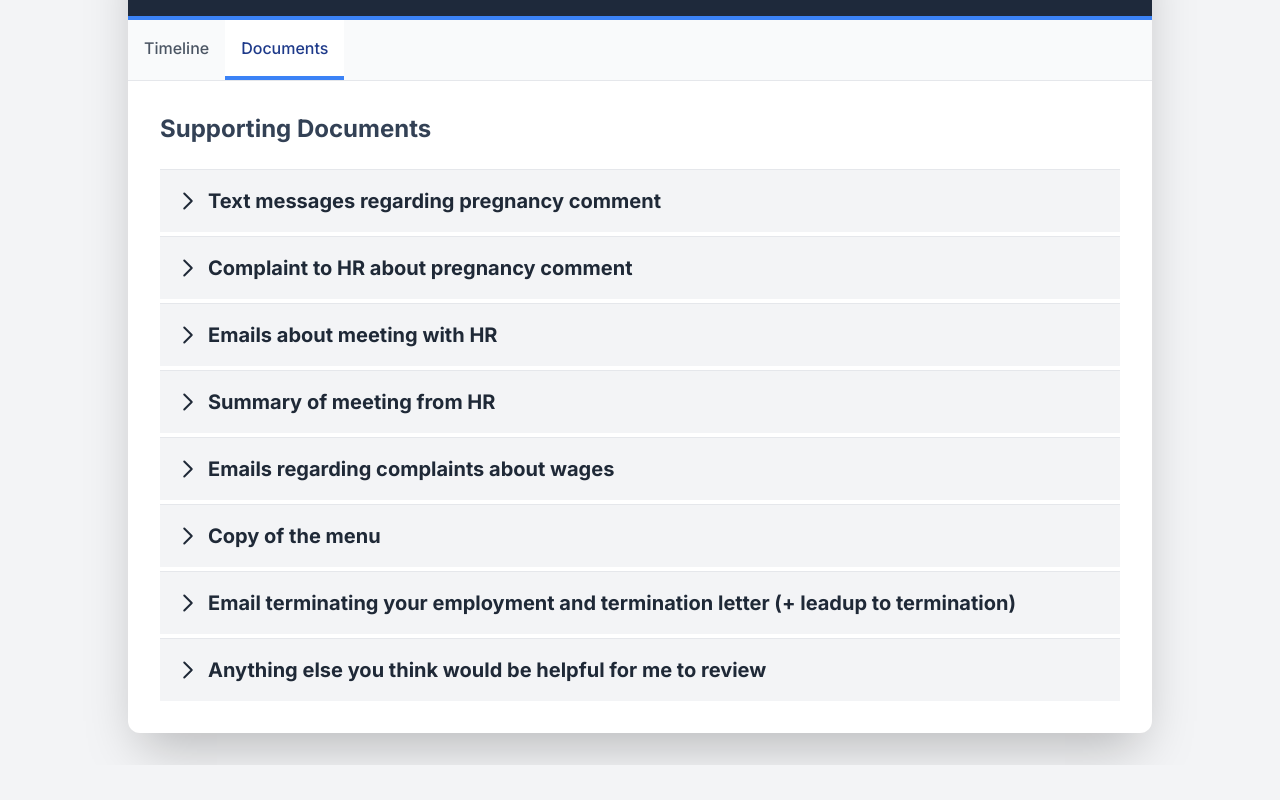
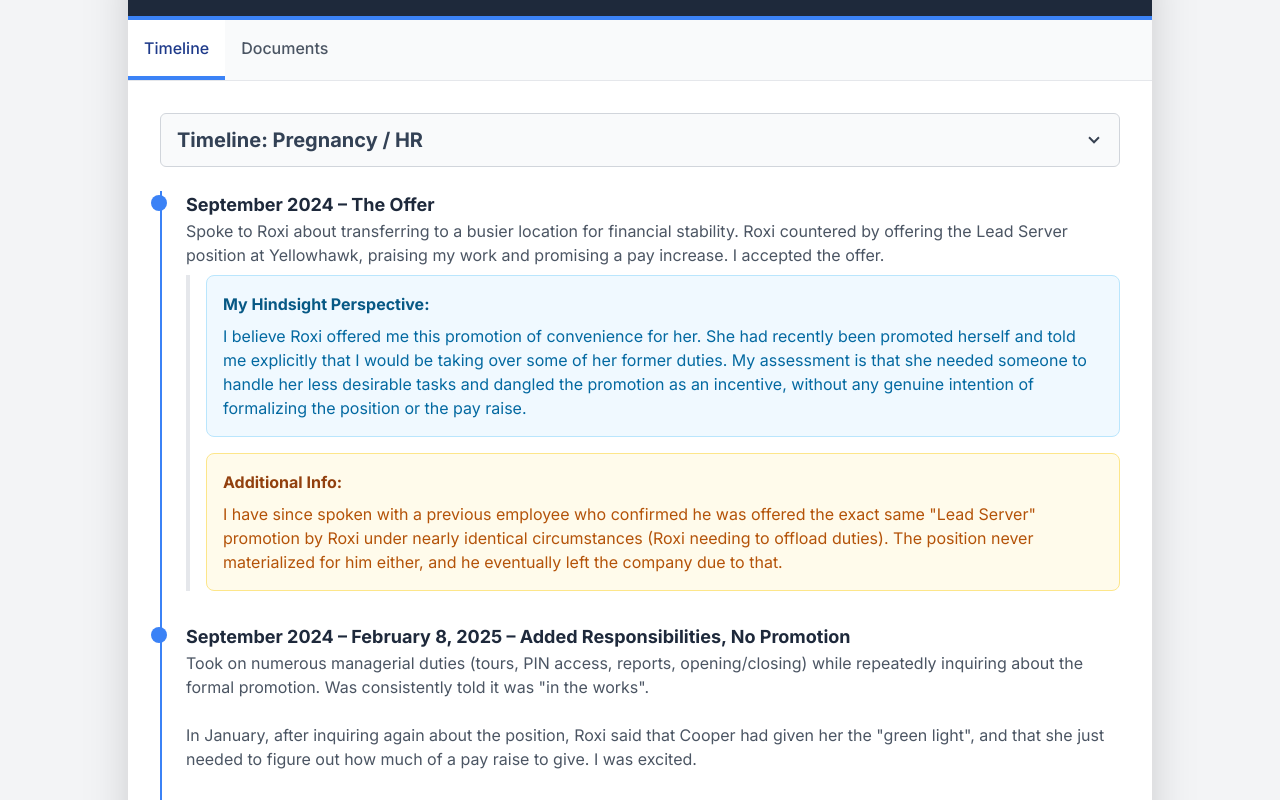
Before and after one commit to mvanderlake/case-details, a plain HTML site: page index.html in a window 1280 px wide. Shown: the part 116-916 px from the top of the page. Before the commit the page ends 881 px from the top, so only its background shows below. Drawn offline with nearby package versions, Linux system fonts and the light colour scheme.

Commit message:
Update index.html

```diff
--- a/index.html
+++ b/index.html
@@ -2140,10 +2140,12 @@ Total           $ 441.66     87         27.98           $ 475.66   $ 1,004.32</p
     }
 
     document.addEventListener('DOMContentLoaded', (event) => {
-        const defaultTabButton = document.querySelector('button[onclick*="tab-documents"]');
-        if (defaultTabButton) {
-            openTab({ currentTarget: defaultTabButton }, 'tab-documents');
-        }
+    // Find the 'Timeline' button instead of the 'Documents' button
+    const defaultTabButton = document.querySelector('button[onclick*="tab-timeline"]');
+    if (defaultTabButton) {
+        // Call openTab with the timeline's ID
+        openTab({ currentTarget: defaultTabButton }, 'tab-timeline');
+    }
         const timelineSelector = document.getElementById('timeline-selector');
         if(timelineSelector){
             timelineSelector.value = 'pregnancy';
```
